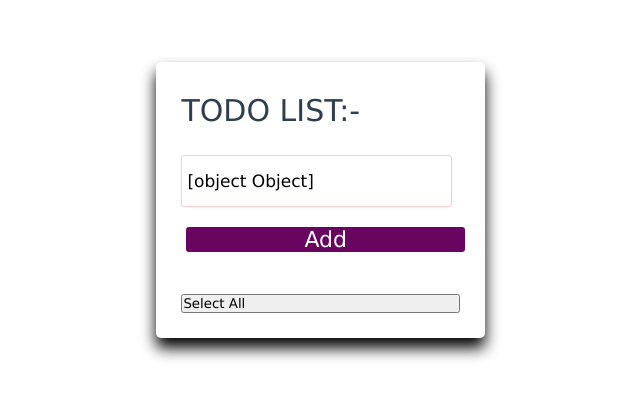
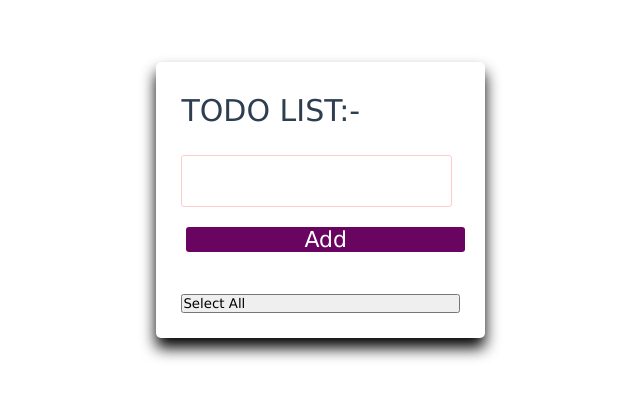
Before and after one commit to mohra-wagdy-dev/ToDo-App, a Vue app: page / in a window 1280 px wide. Shown: the part 200-598 px from the top of the page, without its empty margins (155-795 px from the left). Built offline with nearby package versions, Linux system fonts and the light colour scheme.

Commit message:
deep speek edit

```diff
--- a/src/App.vue
+++ b/src/App.vue
@@ -3,7 +3,7 @@ import {ref} from "vue"
 export default{
    setup(){
    const todos= ref([])
-   const newTodo= ref({})
+   const newTodo= ref("")
  function create(){
   todos.value.push({
     id:Date.now(),
@@ -31,8 +31,7 @@ export default{
       </form>
     </div>
     <ul class="todolist">
-
-      <li v-for="item in todos" :key="item.id">
+      <li v-for="item in todos" :key="item.id" class="todo-item">
        <h3>{{ item.content }}</h3>
       </li>
     </ul>
@@ -85,7 +84,6 @@ form button {
   background: rgb(105, 4, 97);
   cursor: pointer;
   border-radius: 3px;
-  pointer-events: none;
   transition: all 0.3s ease;
 }
 .wrapper .todolist {
@@ -93,7 +91,7 @@ form button {
   max-height: 250px;
   overflow: auto;
 }
-.li {
+.todo-item {
   position: relative;
   list-style: none;
   margin-bottom: 8px;
```
